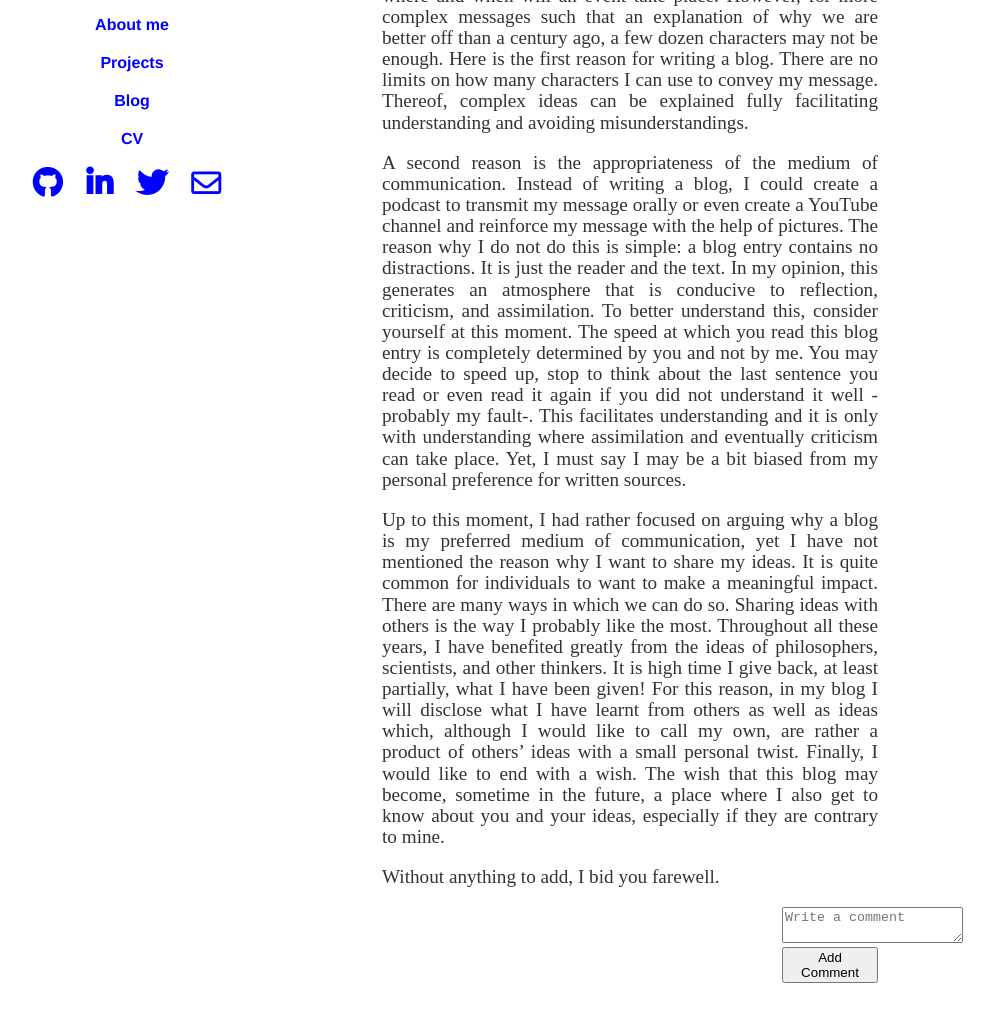
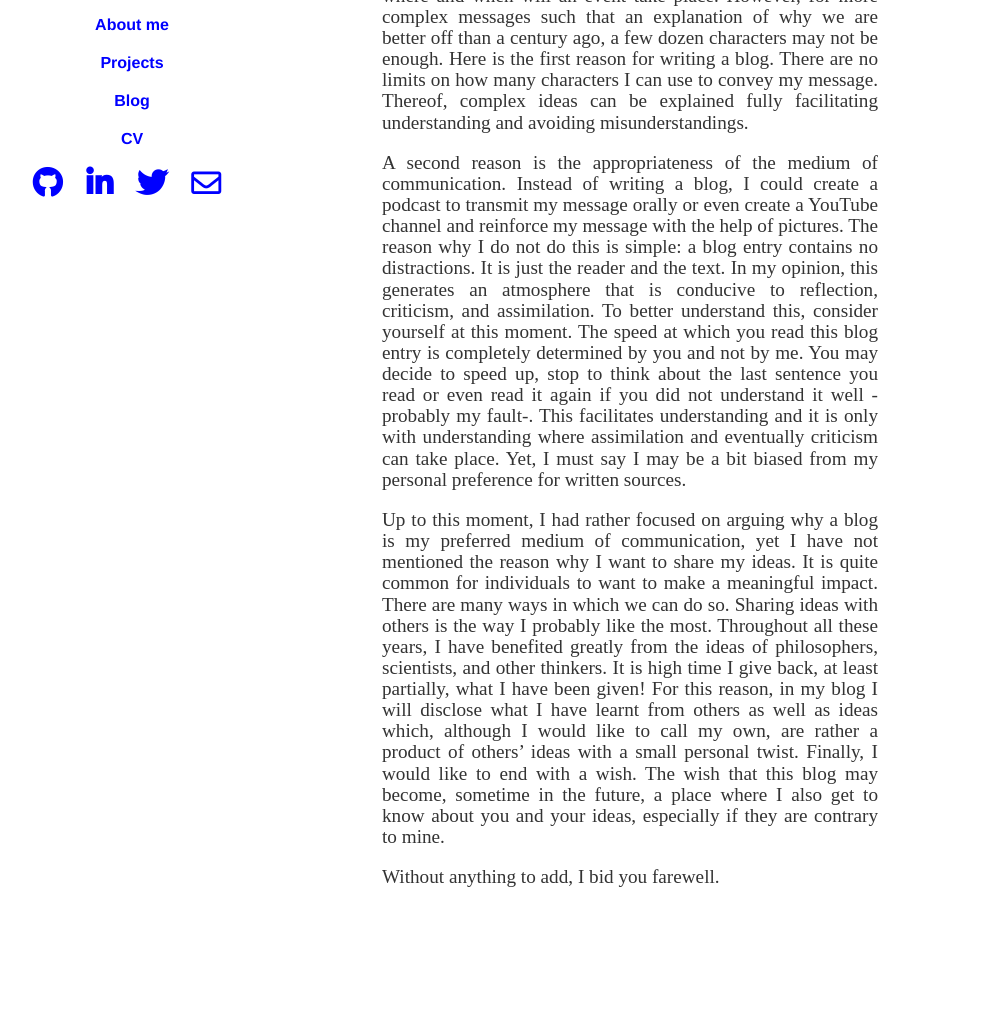
Before and after one commit to jpconher/jpconher.github.io, a Jekyll site: the page built from _posts/2021-09-23-why-a-blog.md, in a window 1280 px wide and 1396 px high, cut to the strip 363-1385 px from the top of the window. Shown: the whole strip, without its empty margins (210-1204 px from the left). Built offline with Jekyll 4.4.1, drawn with Linux system fonts in a browser that asks for light colours; nearby versions of some CDN libraries; comment, search, counter and statistics services are not loaded.

Commit message:
Update post.html

```diff
--- a/_layouts/post.html
+++ b/_layouts/post.html
@@ -12,20 +12,24 @@
 </div>
 
 <!-- add comment section -->
-<section id="app">
-    <div class="container">
-      <div class="row">
-        <div class="col-6">
-          <div class="comment">
-        <p v-for="items in item" v-text="items"></p>
-          </div><!--End Comment-->
-          </div><!--End col -->
-          </div><!-- End row -->
-      <div class="row">
-        <div class="col-6">
-      <textarea type="text" class="input" placeholder="Write a comment" v-model="newItem" @keyup.enter="addItem()"></textarea>
-          <button v-on:click="addItem()" class='primaryContained float-right' type="submit">Add Comment</button>
-        </div><!-- End col -->
-      </div><!--End Row -->
-    </div><!--End Container -->
-</section><!-- end App -->
+{% if page.comments %}
+  <div id="disqus_thread"></div>
+  <script>
+      /**
+      *  RECOMMENDED CONFIGURATION VARIABLES: EDIT AND UNCOMMENT THE SECTION BELOW TO INSERT DYNAMIC VALUES FROM YOUR PLATFORM OR CMS.
+      *  LEARN WHY DEFINING THESE VARIABLES IS IMPORTANT: https://disqus.com/admin/universalcode/#configuration-variables    */
+      /*
+      var disqus_config = function () {
+      this.page.url = PAGE_URL;  // Replace PAGE_URL with your page's canonical URL variable
+      this.page.identifier = PAGE_IDENTIFIER; // Replace PAGE_IDENTIFIER with your page's unique identifier variable
+      };
+      */
+      (function() { // DON'T EDIT BELOW THIS LINE
+      var d = document, s = d.createElement('script');
+      s.src = 'https://www-jpconher-github-io.disqus.com/embed.js';
+      s.setAttribute('data-timestamp', +new Date());
+      (d.head || d.body).appendChild(s);
+      })();
+  </script>
+  <noscript>Please enable JavaScript to view the <a href="https://disqus.com/?ref_noscript">comments powered by Disqus.</a></noscript>
+{% endif %}
```
